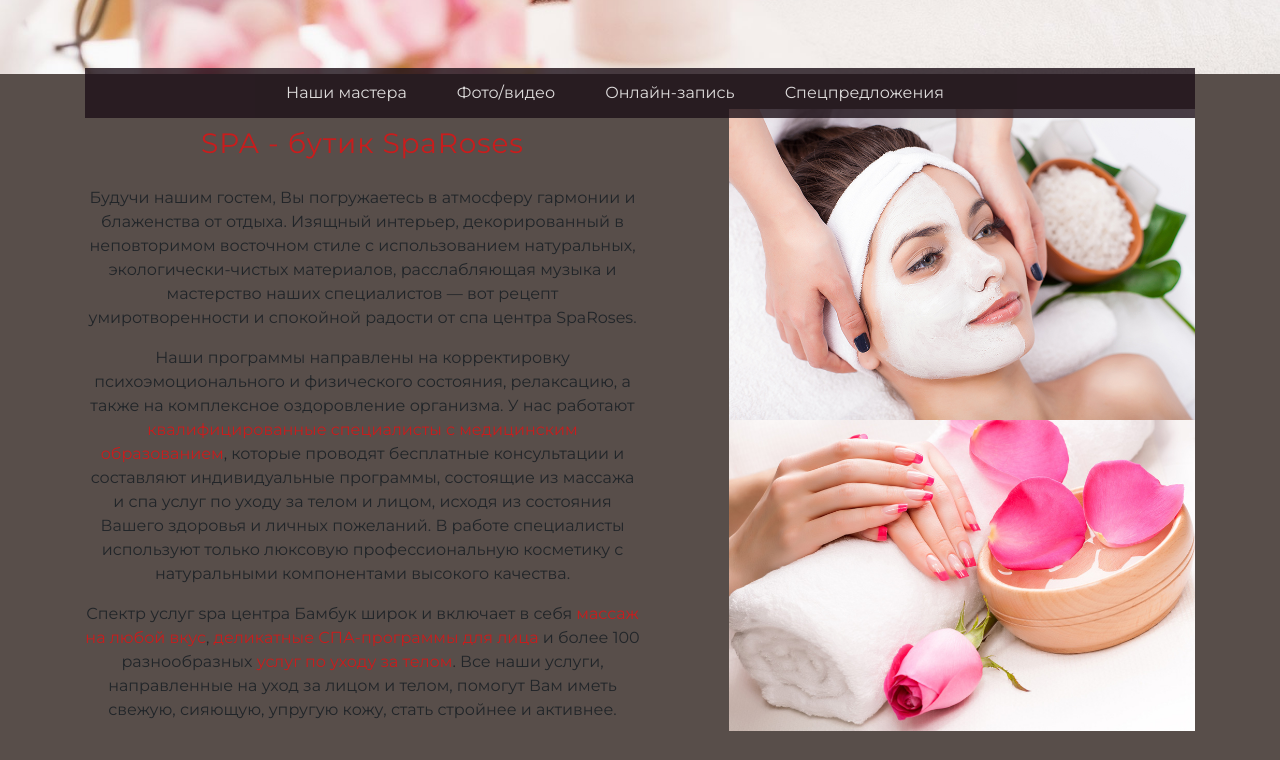
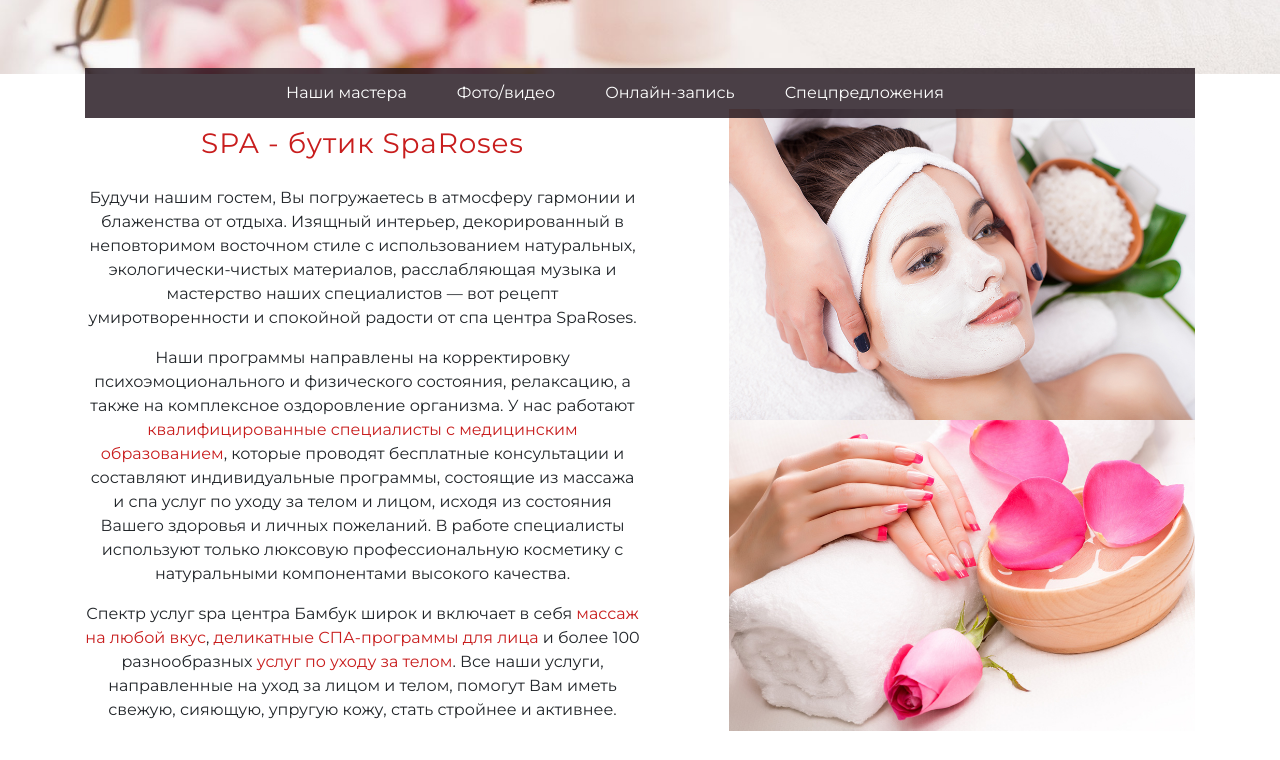
Before and after one commit to Anastasia2504/Anastasia2504.github.io, a plain HTML site: page index.html in a window 1280 px wide. Shown: the part 626-1386 px from the top of the page. Drawn offline with nearby package versions, Linux system fonts and the light colour scheme; a web font is replaced by a local one.

Commit message:
Update style.css

```diff
--- a/style.css
+++ b/style.css
@@ -57,7 +57,7 @@ header {
 
 
 body {
-  background-color: #584E4A;
+  /* background-color: #584E4A; */
   text-align: center;
 }
 /*  */
```
